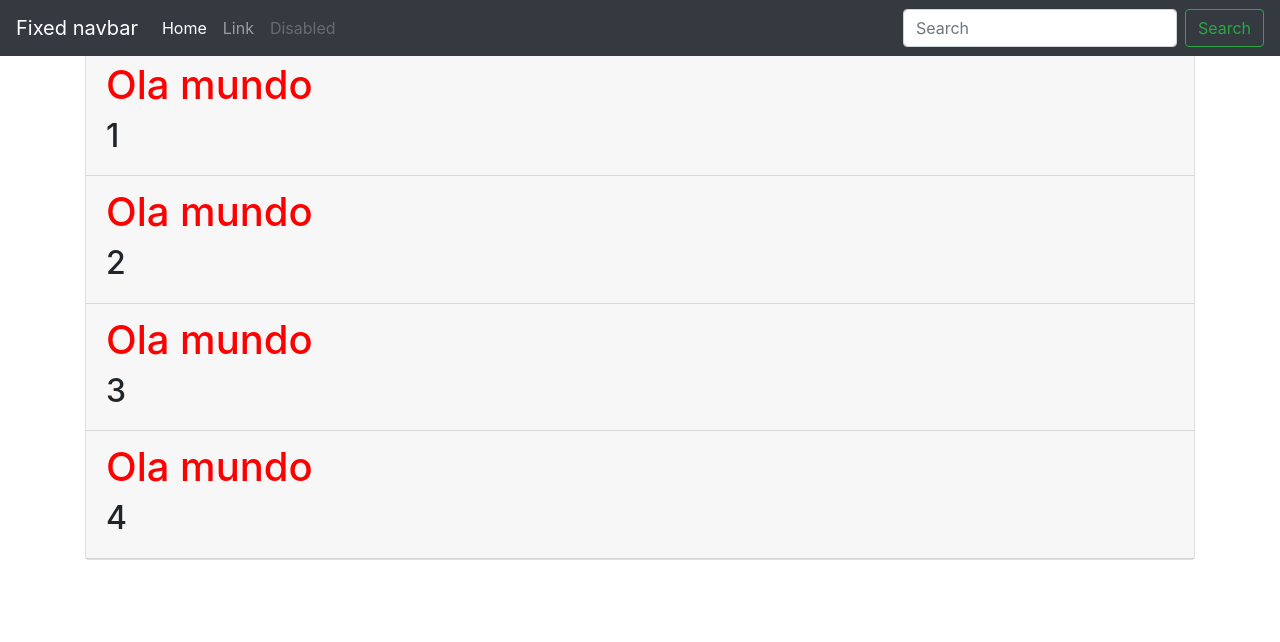
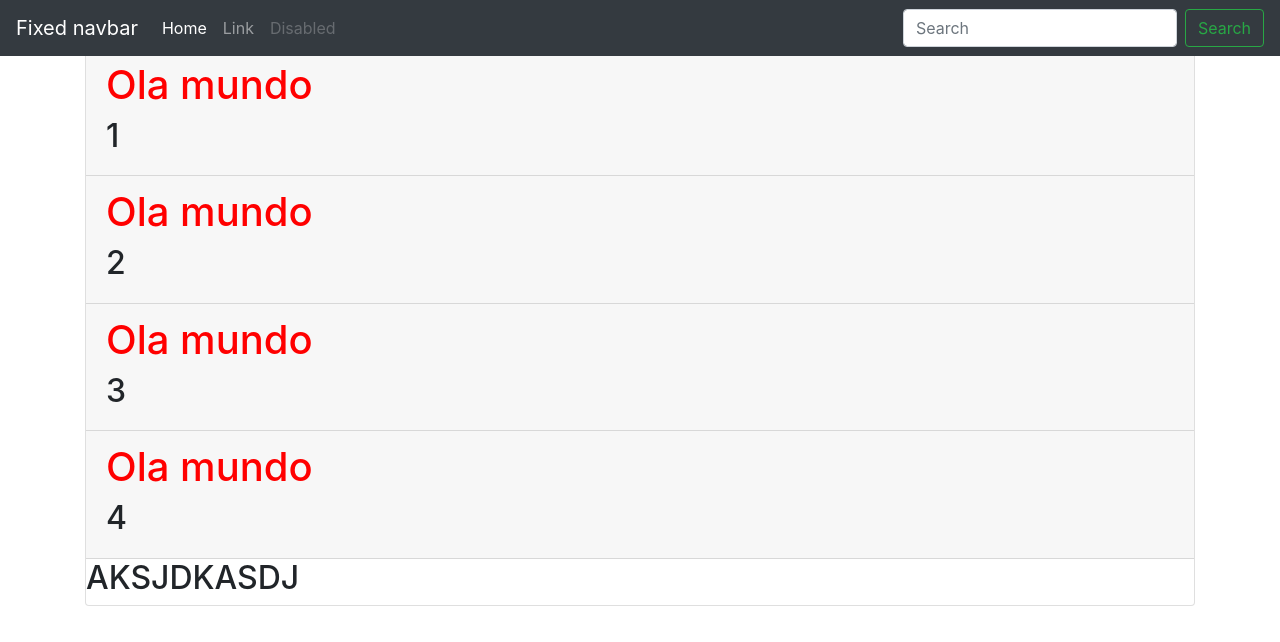
Before and after one commit to PedroPaiao/simple-note, an Angular app: page / in a window 1280 px wide. Shown: the top 642 px of the page. Built offline with nearby package versions, Linux system fonts and the light colour scheme.

Commit message:
[UPDATE] ASKDHJALSKD

```diff
--- a/src/app/components/jumbletron-demonstration/jumbletron-demonstration.component.html
+++ b/src/app/components/jumbletron-demonstration/jumbletron-demonstration.component.html
@@ -3,4 +3,5 @@
   <h1 class="red-class">Ola mundo</h1>
   <h2>{{ desc }}</h2>
  </div>
+  <h2>AKSJDKASDJ</h2>
 </div>
```
